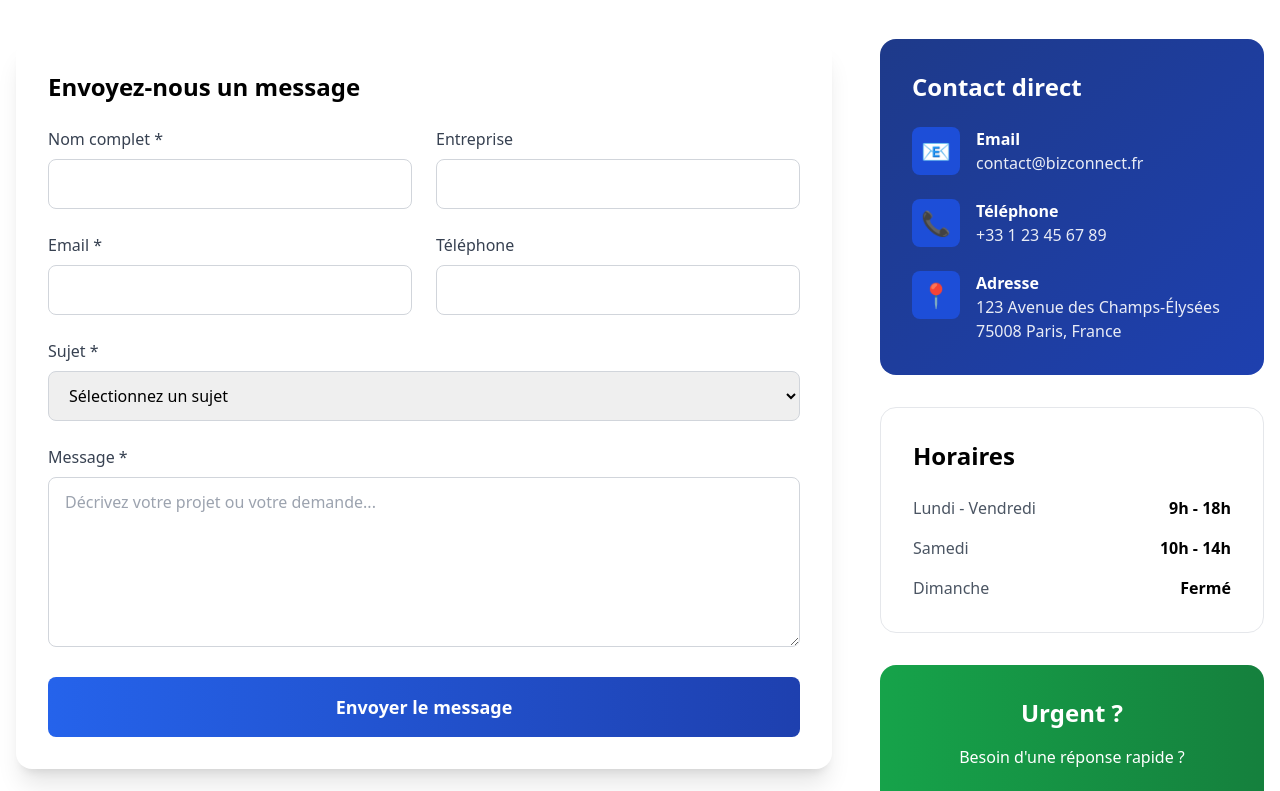
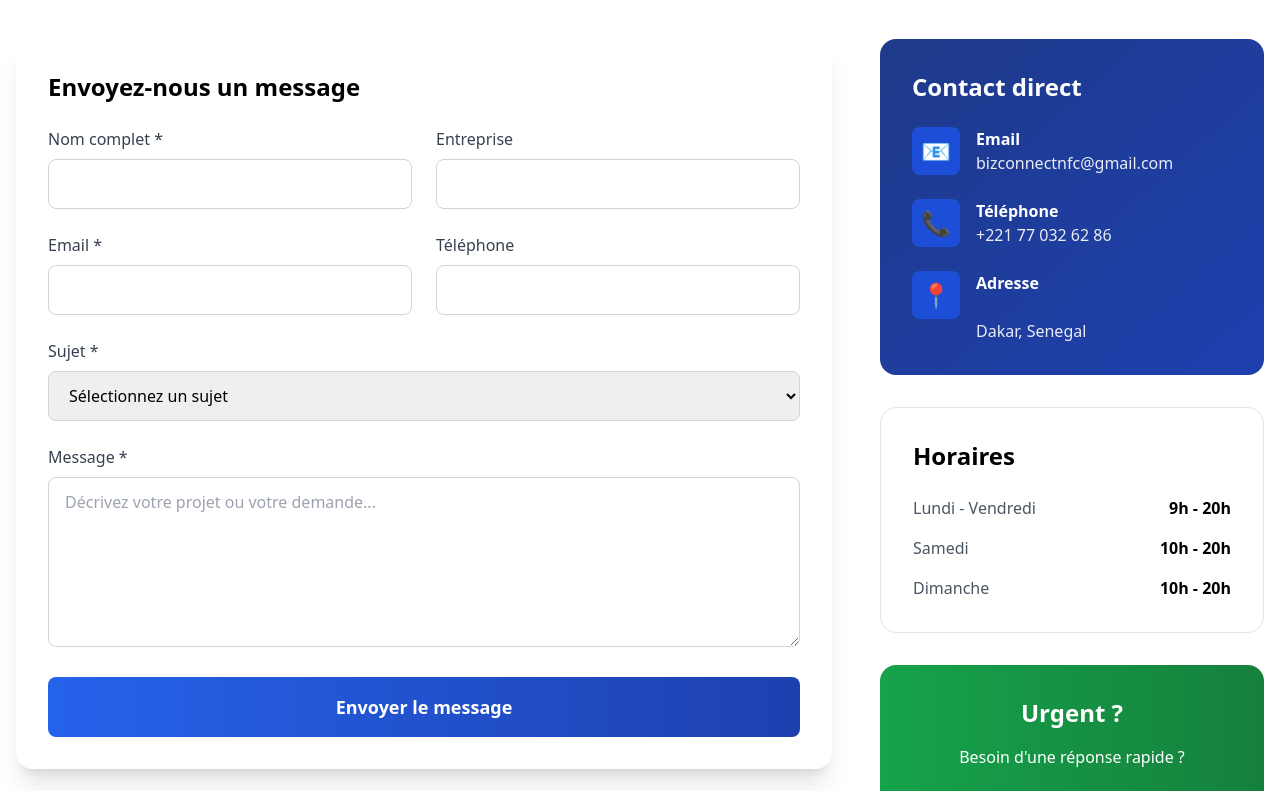
Before and after one commit to Latyrsarr/Bizconnect-front-web-side, a Nuxt app: page /contact in a window 1280 px wide. Shown: the part 429-1220 px from the top of the page. Built offline with nearby package versions, Linux system fonts and the light colour scheme.

Commit message:
update 12

```diff
--- a/pages/contact.vue
+++ b/pages/contact.vue
@@ -86,7 +86,7 @@
                   </div>
                   <div>
                     <p class="font-bold">Email</p>
-                    <p class="opacity-90">contact@bizconnect.fr</p>
+                    <p class="opacity-90">bizconnectnfc@gmail.com</p>
                   </div>
                 </div>
                 <div class="flex items-start">
@@ -95,7 +95,7 @@
                   </div>
                   <div>
                     <p class="font-bold">Téléphone</p>
-                    <p class="opacity-90">+33 1 23 45 67 89</p>
+                    <p class="opacity-90">+221 77 032 62 86</p>
                   </div>
                 </div>
                 <div class="flex items-start">
@@ -104,7 +104,7 @@
                   </div>
                   <div>
                     <p class="font-bold">Adresse</p>
-                    <p class="opacity-90">123 Avenue des Champs-Élysées<br>75008 Paris, France</p>
+                    <p class="opacity-90"><br>Dakar, Senegal</p>
                   </div>
                 </div>
               </div>
@@ -116,15 +116,15 @@
               <div class="space-y-4">
                 <div class="flex justify-between">
                   <span class="text-gray-600">Lundi - Vendredi</span>
-                  <span class="font-bold">9h - 18h</span>
+                  <span class="font-bold">9h - 20h</span>
                 </div>
                 <div class="flex justify-between">
                   <span class="text-gray-600">Samedi</span>
-                  <span class="font-bold">10h - 14h</span>
+                  <span class="font-bold">10h - 20h</span>
                 </div>
                 <div class="flex justify-between">
                   <span class="text-gray-600">Dimanche</span>
-                  <span class="font-bold">Fermé</span>
+                  <span class="font-bold">10h - 20h</span>
                 </div>
               </div>
             </div>
```
